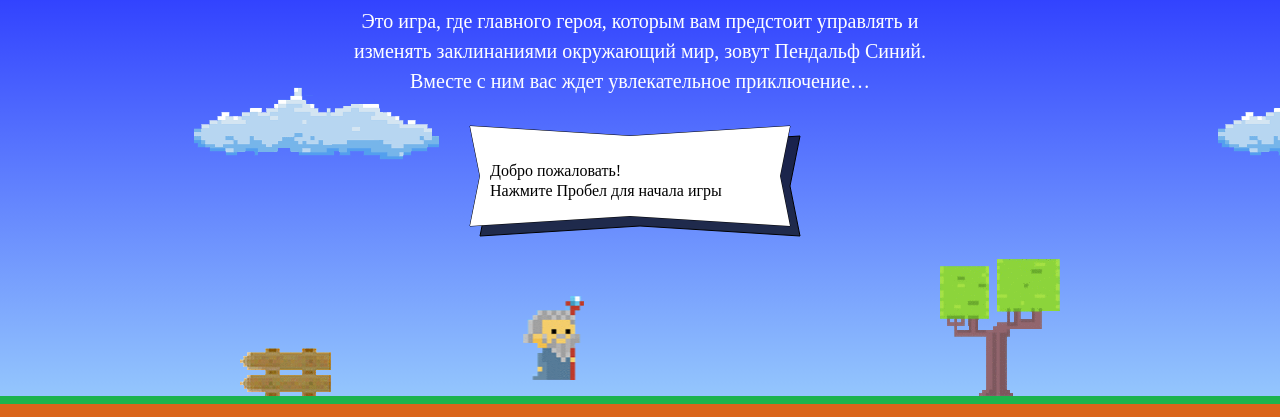
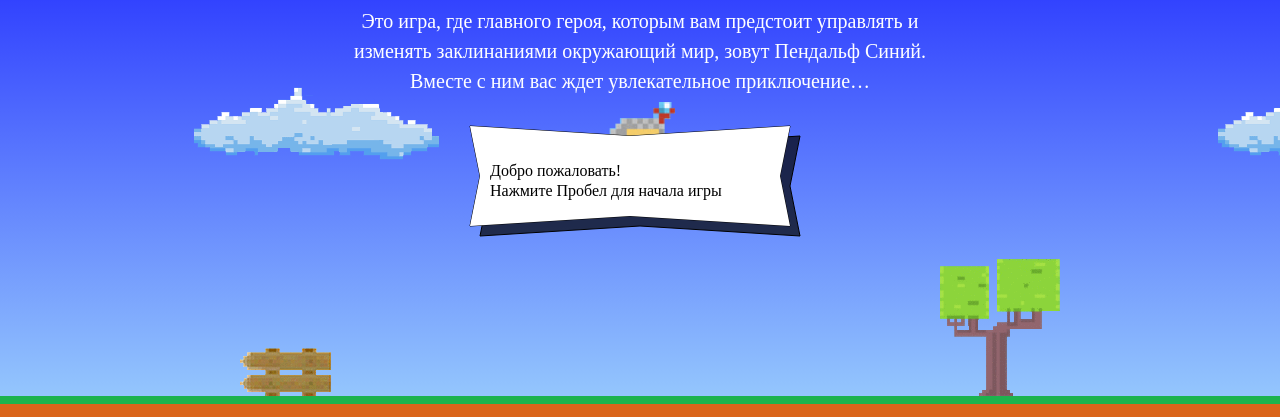
Before and after one commit to AndyN23/1138029-code-and-magick-19, a website: page index.html in a window 1280 px wide. Shown: the part 203-620 px from the top of the page. Drawn offline with Linux system fonts and the light colour scheme; a web font is replaced by a local one.

Commit message:
Изменил стартовую точку, скорость мага, скорость полета шара, размер шара

```diff
--- a/index.html
+++ b/index.html
@@ -181,6 +181,36 @@
   </div>
 </template>
 
+<script>
+  var fireballSize = 22;
+
+  var getFireballSpeed = function(left) {
+    var speed = 2;
+    if (left == true){
+      speed += 3;
+    };
+    return speed;
+  };
+
+  var wizardSpeed = 3;
+  var wizardWidth = 70;
+  var getWizardHeight = function() {
+    var wizardHeight = 1.337 * wizardWidth;
+    return wizardHeight;
+  };
+
+  var getWizardX = function (width) {
+    width = (width-wizardWidth)/2;
+    return width;
+  };
+
+  var getWizardY = function (height) {
+    height = height / 3 - getWizardHeight();
+    return height;
+  };
+
+</script>
+
 <script src="js/game.js"></script>
 
 </body>
```
